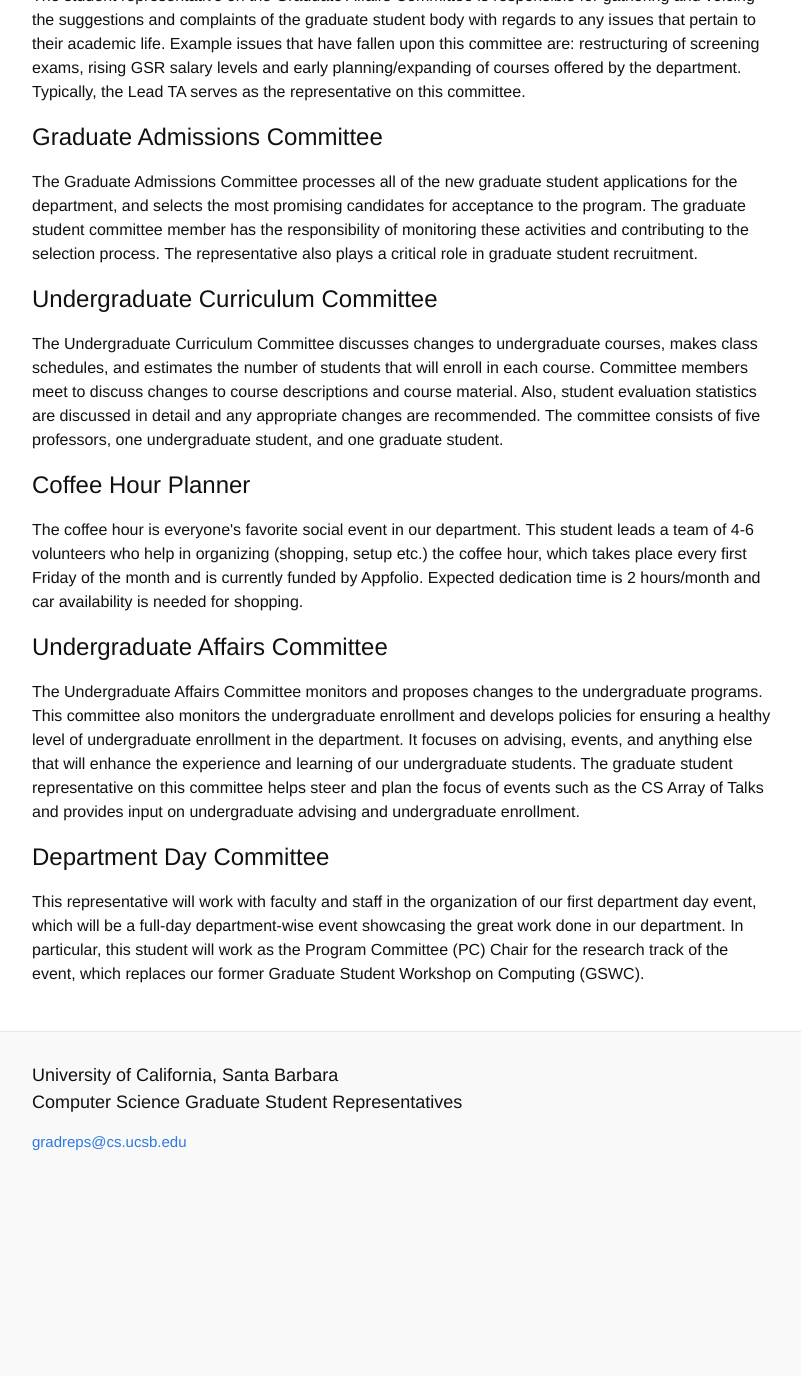
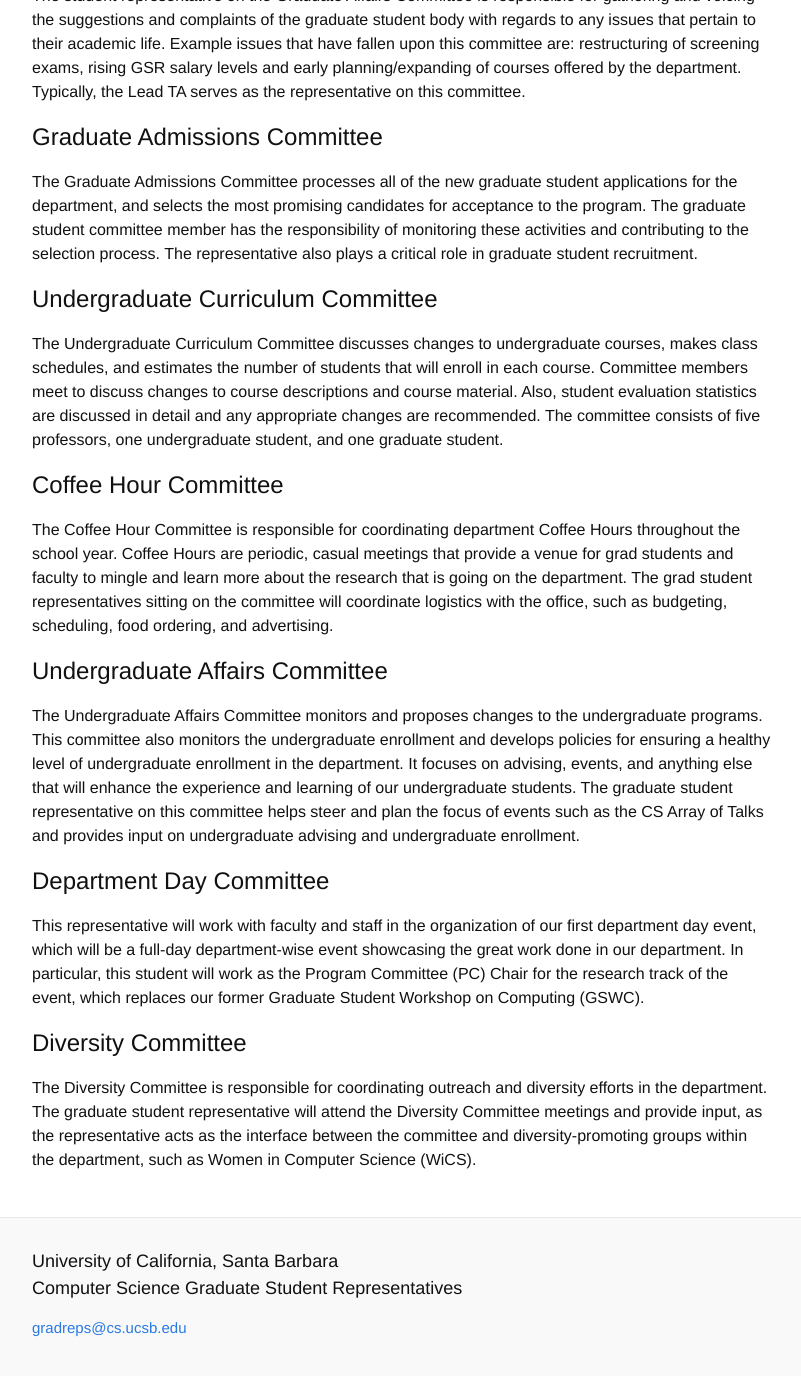
Before and after one commit to UCSB-CS-Graduate-Representatives/UCSB-CS-Graduate-Representatives.github.io, a Jekyll site: the page built from positions/index.md, in a window 1280 px wide and 1400 px high, scrolled down 1151 px. Shown: the top 1376 px of the window, without its empty margins (238-1039 px from the left). Built offline with Jekyll 4.4.1, drawn with Linux system fonts in a browser that asks for light colours; before the commit the page ends 2365 px from its top, so only the background shows below that.

Commit message:
Adding diversity committee, using previous version of descriptions.

```diff
--- a/positions/index.md
+++ b/positions/index.md
@@ -38,9 +38,9 @@ The Graduate Admissions Committee processes all of the new graduate student appl
 
 The Undergraduate Curriculum Committee discusses changes to undergraduate courses, makes class schedules, and estimates the number of students that will enroll in each course. Committee members meet to discuss changes to course descriptions and course material. Also, student evaluation statistics are discussed in detail and any appropriate changes are recommended. The committee consists of five professors, one undergraduate student, and one graduate student.
 
-<h2 id="coffee_hour_planner">Coffee Hour Planner</h2>
+<h2 id="coffee_hour_planner">Coffee Hour Committee</h2>
 
-The coffee hour is everyone\'s favorite social event in our department. This student leads a team of 4-6 volunteers who help in organizing (shopping, setup etc.) the coffee hour, which takes place every first Friday of the month and is currently funded by Appfolio. Expected dedication time is 2 hours/month and car availability is needed for shopping.
+The Coffee Hour Committee is responsible for coordinating department Coffee Hours throughout the school year. Coffee Hours are periodic, casual meetings that provide a venue for grad students and faculty to mingle and learn more about the research that is going on the department. The grad student representatives sitting on the committee will coordinate logistics with the office, such as budgeting, scheduling, food ordering, and advertising.
 
 <h2 id="undergrad_affairs_committee">Undergraduate Affairs Committee</h2>
 
@@ -49,3 +49,7 @@ The Undergraduate Affairs Committee monitors and proposes changes to the undergr
 <h2 id="department_day_committee">Department Day Committee</h2>
 
 This representative will work with faculty and staff in the organization of our first department day event, which will be a full-day department-wise event showcasing the great work done in our department. In particular, this student will work as the Program Committee (PC) Chair for the research track of the event, which replaces our former Graduate Student Workshop on Computing (GSWC).
+
+<h2 id="diversity_committee">Diversity Committee</h2>
+
+The Diversity Committee is responsible for coordinating outreach and diversity efforts in the department. The graduate student representative will attend the Diversity Committee meetings and provide input, as the representative acts as the interface between the committee and diversity-promoting groups within the department, such as Women in Computer Science (WiCS).
```
